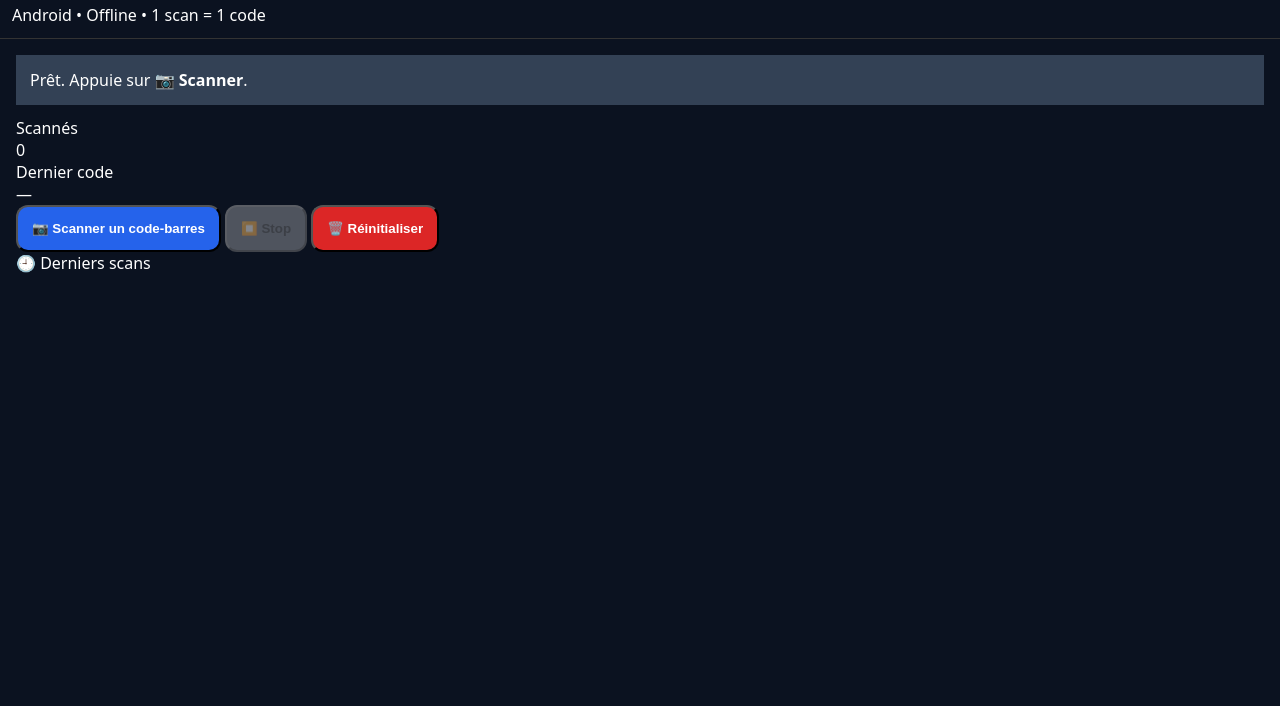
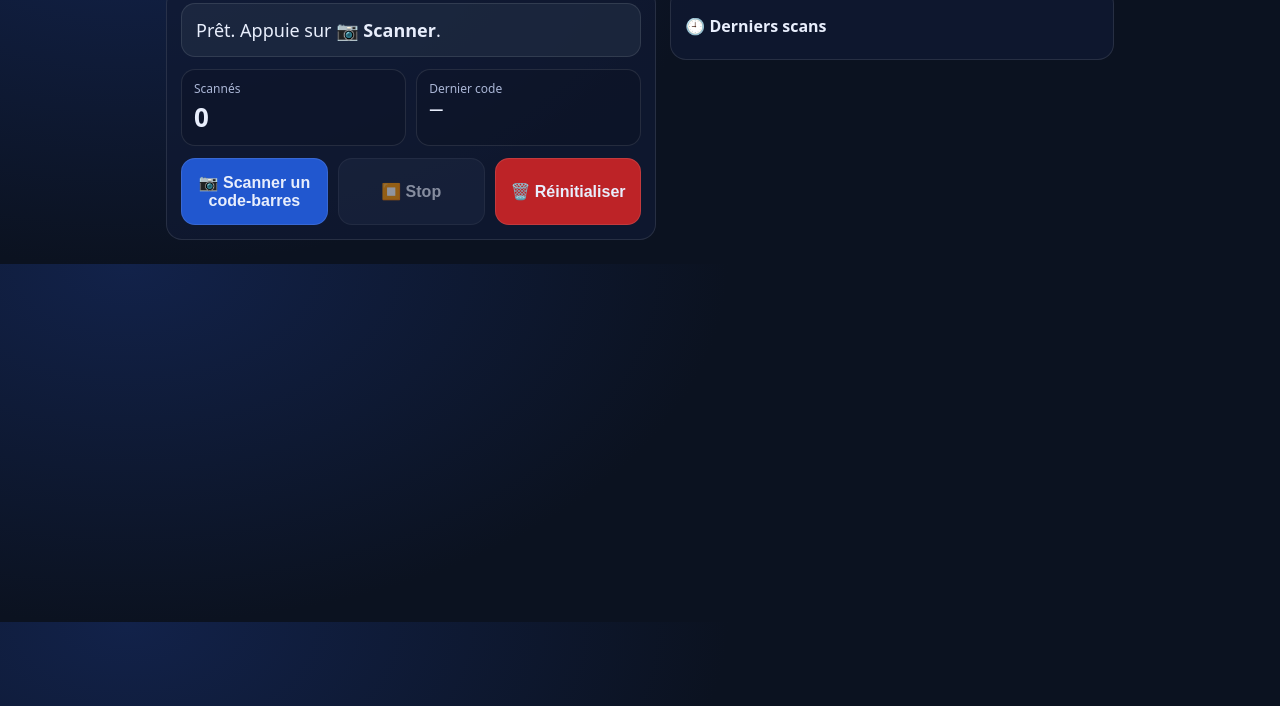
Before and after one commit to ubigot/scan-doublons-loto, a plain HTML site: page index.html in a window 1280 px wide. Shown: the part 94-800 px from the top of the page. Drawn offline with Linux system fonts and the light colour scheme.

Commit message:
Enhance styles.css with variables and layout adjustments
Refactor CSS styles for improved readability and usability.

```diff
--- a/styles.css
+++ b/styles.css
@@ -1,11 +1,113 @@
-body{margin:0;font-family:system-ui;background:#0b1220;color:#fff}
-.app-header{padding:12px;border-bottom:1px solid #333}
-.container{padding:16px}
-.btn{padding:14px;border-radius:12px;font-weight:700}
-.primary{background:#2563eb;color:#fff}
-.danger{background:#dc2626;color:#fff}
-.message{padding:14px;margin-bottom:12px}
-.neutral{background:#334155}
-.ok{background:#16a34a}
-.warn{background:#dc2626}
+/* Simple, lisible, utilisable à une main (Android) */
+:root{
+  --bg:#0b1220;
+  --panel:#101a33;
+  --text:#e8eefc;
+  --muted:#aab6d6;
+  --ok:#16a34a;
+  --warn:#dc2626;
+  --neutral:#334155;
+  --border:rgba(255,255,255,.10);
+  --radius:16px;
+}
+
+*{box-sizing:border-box}
+body{
+  margin:0;
+  font-family:system-ui,-apple-system,Segoe UI,Roboto,Arial,sans-serif;
+  background: radial-gradient(1000px 600px at 10% 0%, #12224a 0%, var(--bg) 60%);
+  color:var(--text);
+}
+.app-header{
+  padding:14px 16px 10px;
+  border-bottom:1px solid var(--border);
+  background:rgba(16,26,51,.85);
+  position:sticky; top:0;
+}
+.app-header h1{margin:0;font-size:18px}
+.sub{color:var(--muted);font-size:12px;margin-top:2px}
+
+.container{
+  padding:14px 16px 24px;
+  max-width:980px;
+  margin:0 auto;
+  display:grid;
+  gap:14px;
+}
+@media(min-width:900px){
+  .container{grid-template-columns:1.05fr .95fr; align-items:start;}
+}
+
+.status,.scanner{
+  background:rgba(16,26,51,.75);
+  border:1px solid var(--border);
+  border-radius:var(--radius);
+  padding:14px;
+}
+
+.message{
+  border-radius:14px;
+  padding:14px;
+  font-size:18px;
+  border:1px solid var(--border);
+  margin-bottom:12px;
+}
+.message.neutral{background:rgba(51,65,85,.35)}
+.message.ok{background:rgba(22,163,74,.25); border-color:rgba(22,163,74,.55)}
+.message.warn{background:rgba(220,38,38,.25); border-color:rgba(220,38,38,.55)}
+
+.stats{display:grid;grid-template-columns:1fr 1fr;gap:10px;margin-bottom:12px}
+.stat{border:1px solid var(--border);border-radius:14px;padding:10px 12px;background:rgba(0,0,0,.12)}
+.label{color:var(--muted);font-size:12px}
+.value{font-size:26px;font-weight:800;margin-top:2px}
+.value.small{font-size:14px;font-weight:600;word-break:break-all}
+
+.actions{display:grid;grid-template-columns:1fr 1fr;gap:10px}
+@media(min-width:520px){.actions{grid-template-columns:1fr 1fr 1fr}}
+
+.btn{
+  border:1px solid var(--border);
+  background:rgba(31,42,68,.85);
+  color:var(--text);
+  border-radius:14px;
+  padding:14px 12px;
+  font-size:16px;
+  font-weight:800;
+}
+.btn:disabled{opacity:.55}
+.btn.primary{background:rgba(37,99,235,.85)}
+.btn.danger{background:rgba(220,38,38,.85)}
+
+.reader-wrap{
+  border:1px solid var(--border);
+  border-radius:var(--radius);
+  overflow:hidden;
+  background:rgba(0,0,0,.25);
+}
+.video{width:100%; height:auto; display:block; object-fit:cover}
+
 .hidden{display:none}
+
+.recent{margin-top:12px}
+.recent-title{font-weight:900;margin-bottom:8px}
+.recent-list{list-style:none;padding:0;margin:0;display:grid;gap:8px}
+.recent-list li{
+  border:1px solid var(--border);
+  border-radius:14px;
+  padding:10px 12px;
+  background:rgba(0,0,0,.12);
+  display:flex;
+  justify-content:space-between;
+  gap:10px;
+  align-items:baseline;
+}
+.badge{
+  font-size:12px;
+  font-weight:900;
+  padding:4px 8px;
+  border-radius:999px;
+  border:1px solid var(--border);
+  background:rgba(51,65,85,.25);
+}
+.badge.ok{border-color:rgba(22,163,74,.55);background:rgba(22,163,74,.22)}
+.badge.warn{border-color:rgba(220,38,38,.55);background:rgba(220,38,38,.22)}
```
